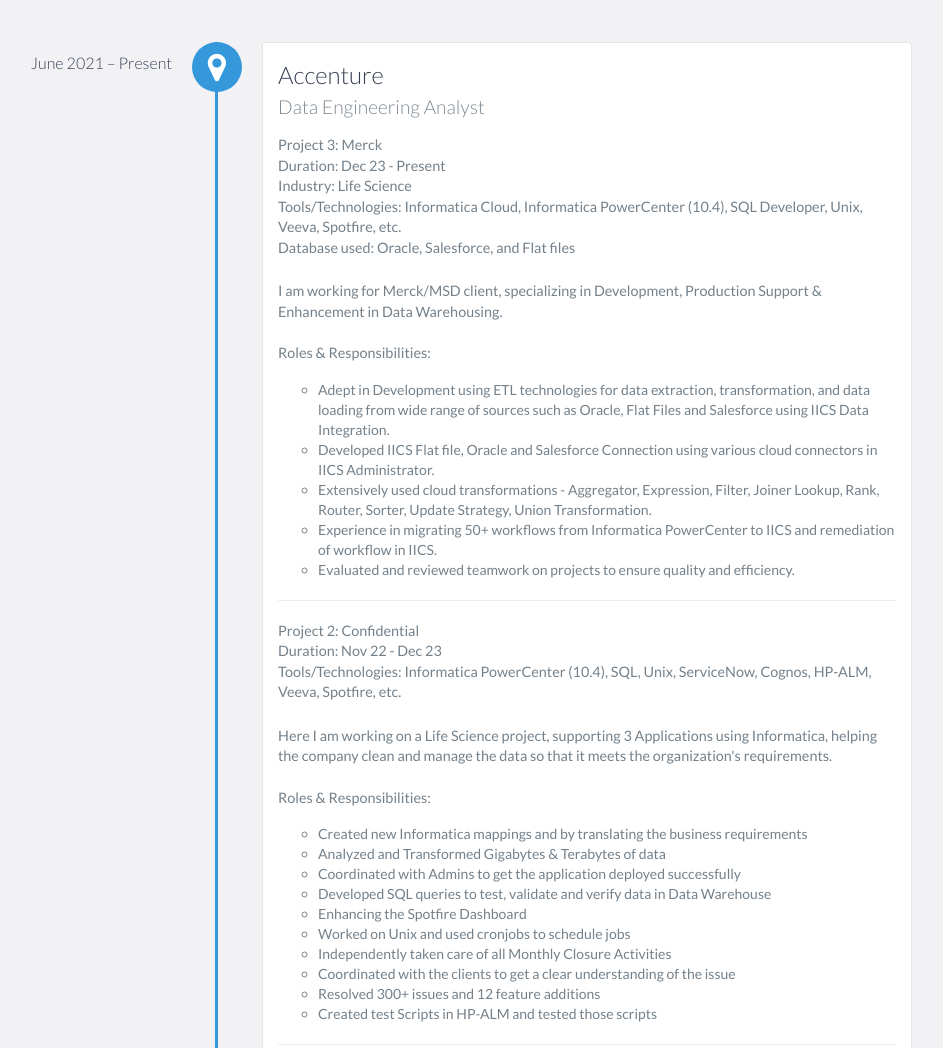
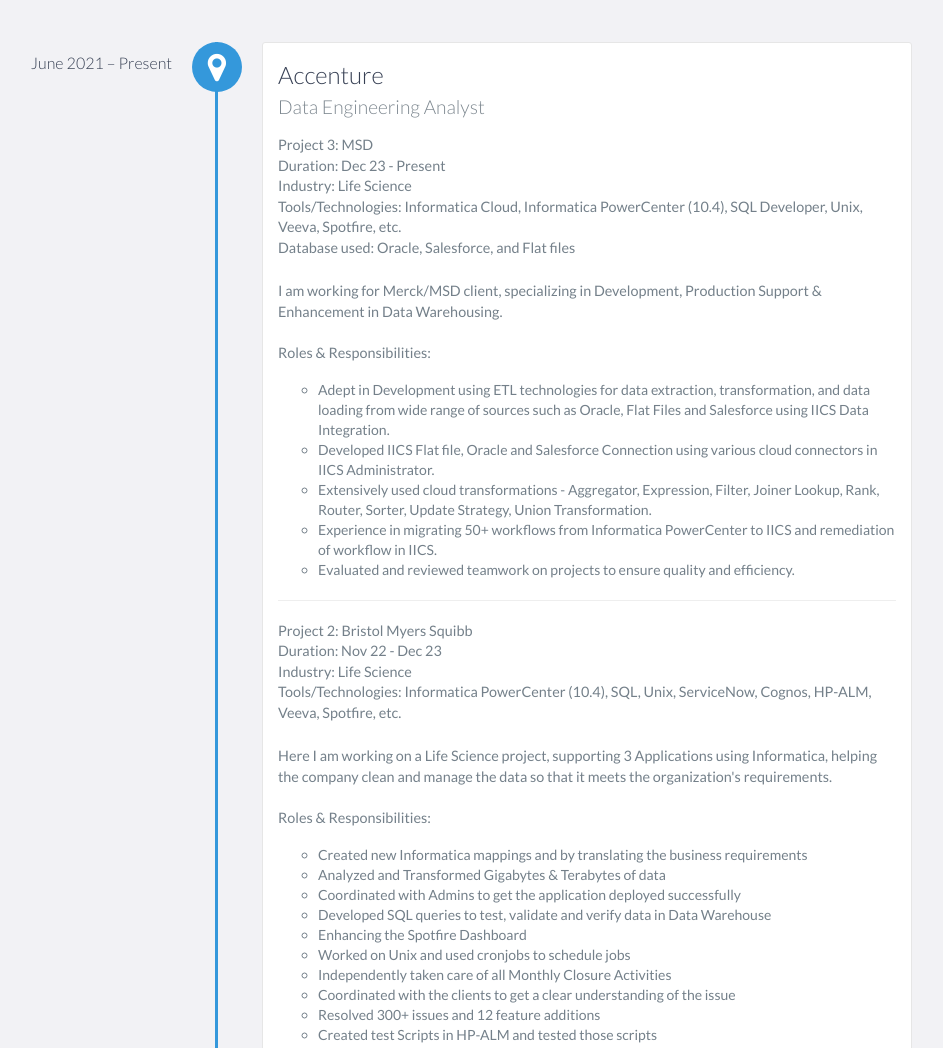
Before and after one commit to djayswal/Deepanshu-Jayswal, a website: page index.html in a window 1280 px wide. Shown: the part 1140-2188 px from the top of the page, without its empty margins (228-1171 px from the left). Drawn offline with nearby package versions, Linux system fonts and the light colour scheme.

Commit message:
Update index.html

```diff
--- a/index.html
+++ b/index.html
@@ -104,7 +104,7 @@
                 <h4>Data Engineering Analyst</h4>
 			<!-- Accenture 3rd Project Experience - Start -->
 			<p>
-				Project 3: Merck </br>
+				Project 3: MSD </br>
 				Duration: Dec 23 - Present </br>
 				Industry: Life Science </br>
 				Tools/Technologies: Informatica Cloud, Informatica PowerCenter (10.4), SQL Developer, Unix, Veeva, Spotfire, etc.</br>
@@ -135,8 +135,9 @@
 		<hr>
 			<!-- Accenture 2nd Project Experience - Start -->
 			<p>
-				Project 2: Confidential </br>
+				Project 2: Bristol Myers Squibb </br>
 				Duration: Nov 22 - Dec 23 </br>
+				Industry: Life Science </br>
 				Tools/Technologies: Informatica PowerCenter (10.4), SQL, Unix, ServiceNow, Cognos, HP-ALM, Veeva, Spotfire, etc.</br>
 			</p>
 	</br>
@@ -169,6 +170,7 @@
 			<p>
 				Project 1: Commonwealth Bank of Australia </br>
 				Duration: Jun 21 - Oct 22 </br>
+				Industry: Banking and Finance </br>
 				Tools/Technologies: Ab-Initio (4.2.1.0), SQL, Unix</br>
 			</p></br>
                 <p>
```
